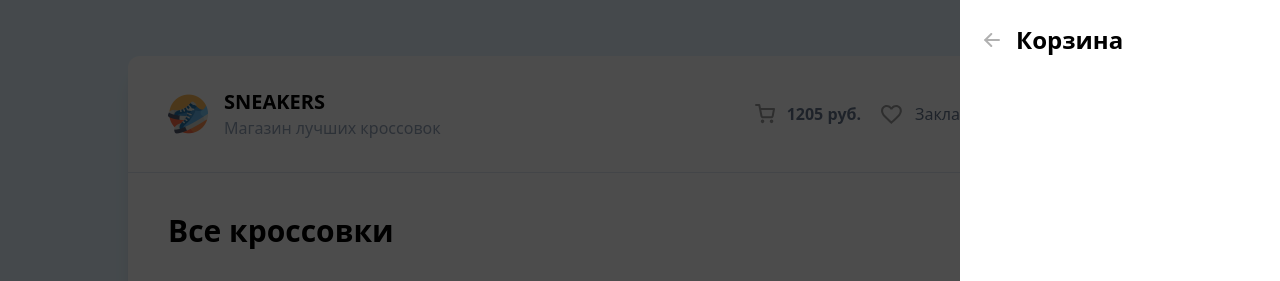
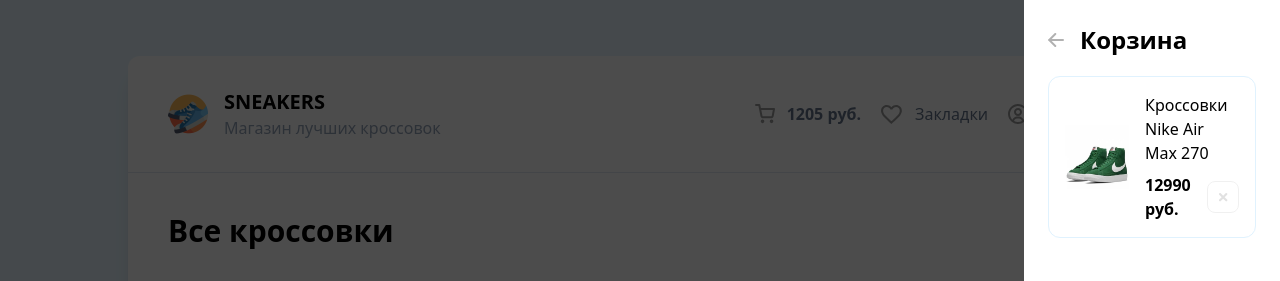
Before and after one commit to manzaero/vue-store, a Vue app: page / in a window 1280 px wide. Shown: the top 281 px of the page. Built offline with nearby package versions, Linux system fonts and the light colour scheme.

Commit message:
adding cart info

```diff
--- a/src/components/TheCartItem.vue
+++ b/src/components/TheCartItem.vue
@@ -1,11 +1,12 @@
-<script setup>
-
-</script>
-
 <template>
-
+  <div class="border-sky-100 border p-4 rounded-xl flex gap-4 items-center">
+    <img class="w-16 h-16" src="/sneakers/sneakers-1.jpg" alt="Sneakers">
+    <div class="flex flex-col">
+      <p>Кроссовки Nike Air Max 270</p>
+      <div class="flex justify-between mt-2">
+        <b>12990 руб.</b>
+        <img class="opacity-40 hover:opacity-100 cursor-pointer transition" @click="console.log(111)" src="/close.svg" alt="">
+      </div>
+    </div>
+  </div>
 </template>
-
-<style scoped>
-
-</style>
--- a/src/components/TheDrawer.vue
+++ b/src/components/TheDrawer.vue
@@ -1,9 +1,13 @@
 <template>
   <div class="fixed top-0 left-0 h-full w-full bg-black z-10 opacity-70"></div>
-  <div class="bg-white w-1/4 h-full fixed right-0 top-0 z-20 p-6">
+  <div class="bg-white w-1/5 h-full fixed right-0 top-0 z-20 p-6">
     <the-drawer-head/>
+    <the-cart-item/>
   </div>
+
 </template>
+
 <script setup>
 import TheDrawerHead from "@/components/TheDrawerHead.vue";
+import TheCartItem from "@/components/TheCartItem.vue";
 </script>
--- a/src/components/TheDrawerHead.vue
+++ b/src/components/TheDrawerHead.vue
@@ -1,5 +1,5 @@
 <template>
-  <div class="flex items-center gap-4">
+  <div class="flex items-center gap-4 mb-5">
     <svg class="opacity-30 cursor-pointer rotate-180 hover:opacity-100 transition hover:-translate-x-1" width="16" height="14" viewBox="0 0 16 14" fill="none" xmlns="http://www.w3.org/2000/svg">
       <path d="M1 7H14.7143" stroke="black" stroke-width="2" stroke-linecap="round" stroke-linejoin="round"/>
       <path d="M8.71436 1L14.7144 7L8.71436 13" stroke="black" stroke-width="2" stroke-linecap="round" stroke-linejoin="round"/>
```
